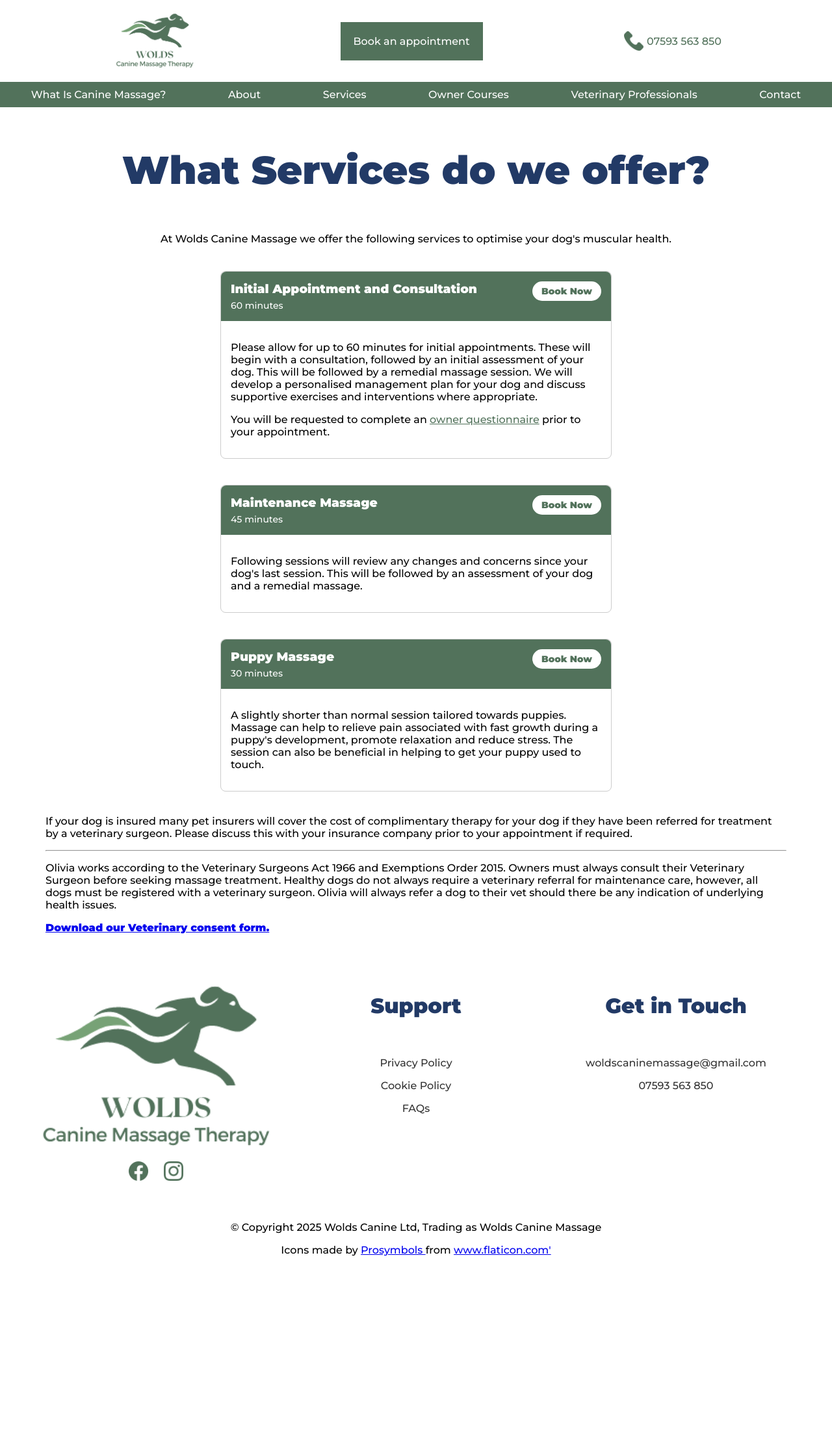
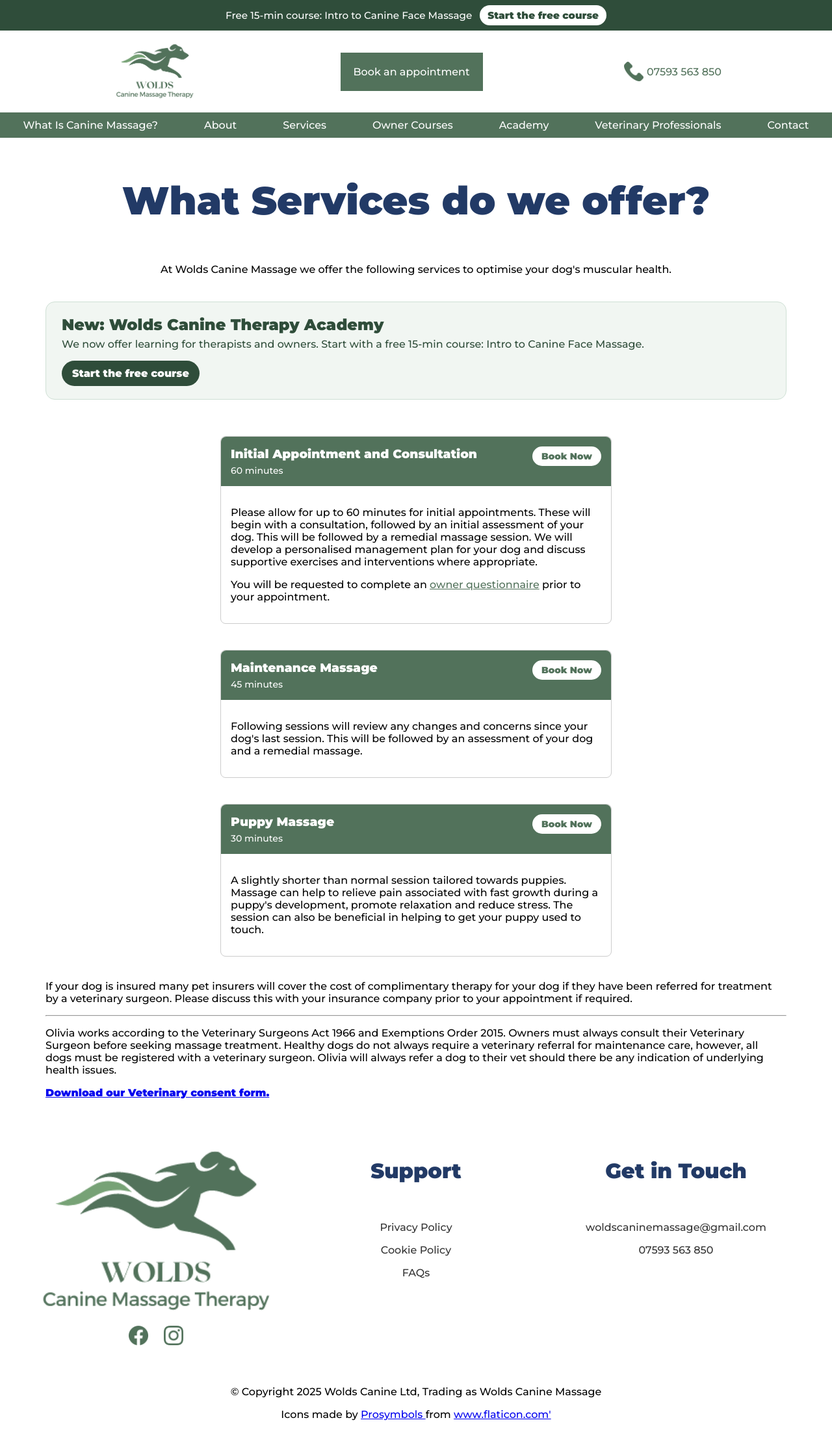
Before and after one commit to simplybenuk/Wolds-Canine-Massage, a Jekyll site: the page built from services.html, in a window 1280 px wide. Shown: the whole page at 65% size. Built offline with Jekyll 4.4.1, drawn with Linux system fonts in a browser that asks for light colours; comment, search, counter and statistics services are not loaded; before the commit the page ends 1949 px from its top, so only the background shows below that.

Commit message:
Add academy promo and disable Mailchimp popup

```diff
--- a/_includes/header.html
+++ b/_includes/header.html
@@ -1,3 +1,9 @@
+<div class="promo-bar">
+    <div class="promo-bar__inner">
+        <span>Free 15-min course: Intro to Canine Face Massage</span>
+        <a class="promo-bar__cta" href="https://woldscanine.com/courses/intro-to-canine-face-massage/?utm_source=wolds-canine-massage&utm_medium=website&utm_campaign=academy_launch&utm_content=promo_bar" target="_blank" rel="noopener">Start the free course</a>
+    </div>
+</div>
 <div class="header-container">
     <div>
         <a href="/"><img class="logo" src="assets/images/wolds_canine_massage_logo_stacked.png"></a>
@@ -15,6 +21,7 @@
         <li><a href="about-us">About</a></li>
         <li><a href="services">Services</a></li>
         <li><a href="canine-massage-for-owners-courses">Owner Courses</a></li>
+        <li><a href="https://woldscanine.com/?utm_source=wolds-canine-massage&utm_medium=website&utm_campaign=academy_launch&utm_content=nav" target="_blank" rel="noopener">Academy</a></li>
         <li><a href="information-for-veterinary-professionals">Veterinary Professionals</a></li>
         <li><a href="contact">Contact</a></li>
     </ul>
--- a/_layouts/default.html
+++ b/_layouts/default.html
@@ -17,8 +17,8 @@
     'https://www.googletagmanager.com/gtm.js?id='+i+dl;f.parentNode.insertBefore(j,f);
     })(window,document,'script','dataLayer','GTM-W7H6FND');</script>
     <!-- End Google Tag Manager -->
-    <!-- Mail Chimp -->
-    <script id="mcjs">!function(c,h,i,m,p){m=c.createElement(h),p=c.getElementsByTagName(h)[0],m.async=1,m.src=i,p.parentNode.insertBefore(m,p)}(document,"script","https://chimpstatic.com/mcjs-connected/js/users/d6ef16ebab5d837c06a8c8d55/67aad63168cef95671795ba4c.js");</script>
+    <!-- Mail Chimp (disabled) -->
+    <!-- <script id="mcjs">!function(c,h,i,m,p){m=c.createElement(h),p=c.getElementsByTagName(h)[0],m.async=1,m.src=i,p.parentNode.insertBefore(m,p)}(document,"script","https://chimpstatic.com/mcjs-connected/js/users/d6ef16ebab5d837c06a8c8d55/67aad63168cef95671795ba4c.js");</script> -->
     <!-- End Mail Chimp-->
   </head>
   <body>
--- a/_sass/1-modules/1-modules_dir.scss
+++ b/_sass/1-modules/1-modules_dir.scss
@@ -1,3 +1,4 @@
 @import "header";
 @import "footer";
+@import "promo";
 @import "testimonials";
--- a/_sass/1-modules/header.scss
+++ b/_sass/1-modules/header.scss
@@ -1,3 +1,33 @@
+.promo-bar {
+    background-color: #2f4d3a;
+    color: #fff;
+    font-size: 0.95rem;
+}
+
+.promo-bar__inner {
+    margin: 0 1rem;
+    padding: 8px 0;
+    display: flex;
+    flex-wrap: wrap;
+    gap: 12px;
+    align-items: center;
+    justify-content: center;
+    text-align: center;
+}
+
+.promo-bar__cta {
+    background-color: #fff;
+    color: #2f4d3a;
+    padding: 6px 12px;
+    border-radius: 999px;
+    text-decoration: none;
+    font-weight: 600;
+}
+
+.promo-bar__cta:hover {
+    background-color: #e9f0ec;
+}
+
 .header-container {
     margin: 0rem 10rem;
     display: flex;
--- /dev/null
+++ b/_sass/1-modules/promo.scss
@@ -0,0 +1,36 @@
+.academy-cta {
+    margin: 1.5rem 0 2rem;
+    padding: 1.25rem 1.5rem;
+    background-color: #f1f6f2;
+    border: 1px solid #cfe0d5;
+    border-radius: 14px;
+    display: flex;
+    flex-wrap: wrap;
+    align-items: center;
+    justify-content: space-between;
+    gap: 16px;
+}
+
+.academy-cta__content h2 {
+    margin: 0 0 0.35rem;
+    color: #2f4d3a;
+}
+
+.academy-cta__content p {
+    margin: 0;
+    color: #2f4d3a;
+}
+
+.academy-cta__button {
+    background-color: #2f4d3a;
+    color: #fff;
+    padding: 10px 16px;
+    border-radius: 999px;
+    text-decoration: none;
+    font-weight: 600;
+    white-space: nowrap;
+}
+
+.academy-cta__button:hover {
+    background-color: #243b2c;
+}
--- a/services.html
+++ b/services.html
@@ -7,6 +7,13 @@
     <section class="text-center">
         <h1>What Services do we offer?</h1>
         <p>At Wolds Canine Massage we offer the following services to optimise your dog's muscular health.</p>
+    </section>
+    <section class="academy-cta">
+      <div class="academy-cta__content">
+        <h2>New: Wolds Canine Therapy Academy</h2>
+        <p>We now offer learning for therapists and owners. Start with a free 15-min course: Intro to Canine Face Massage.</p>
+      </div>
+      <a class="academy-cta__button" href="https://woldscanine.com/courses/intro-to-canine-face-massage/?utm_source=wolds-canine-massage&utm_medium=website&utm_campaign=academy_launch&utm_content=services_cta" target="_blank" rel="noopener">Start the free course</a>
     </section>
     <section class="treatments">
       <div class="card">
```
Also changed, not shown: canine-massage-for-owners-courses.html (+7 -0 lines).
